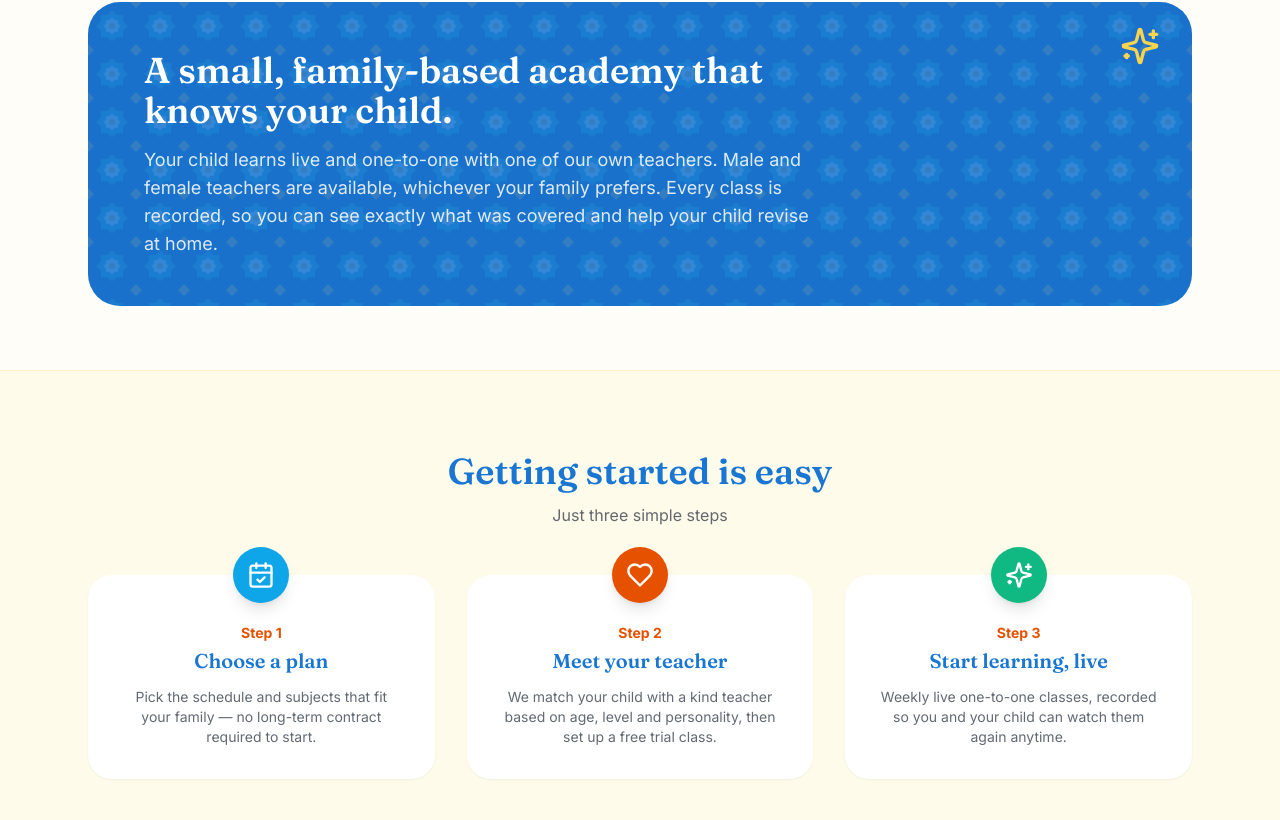
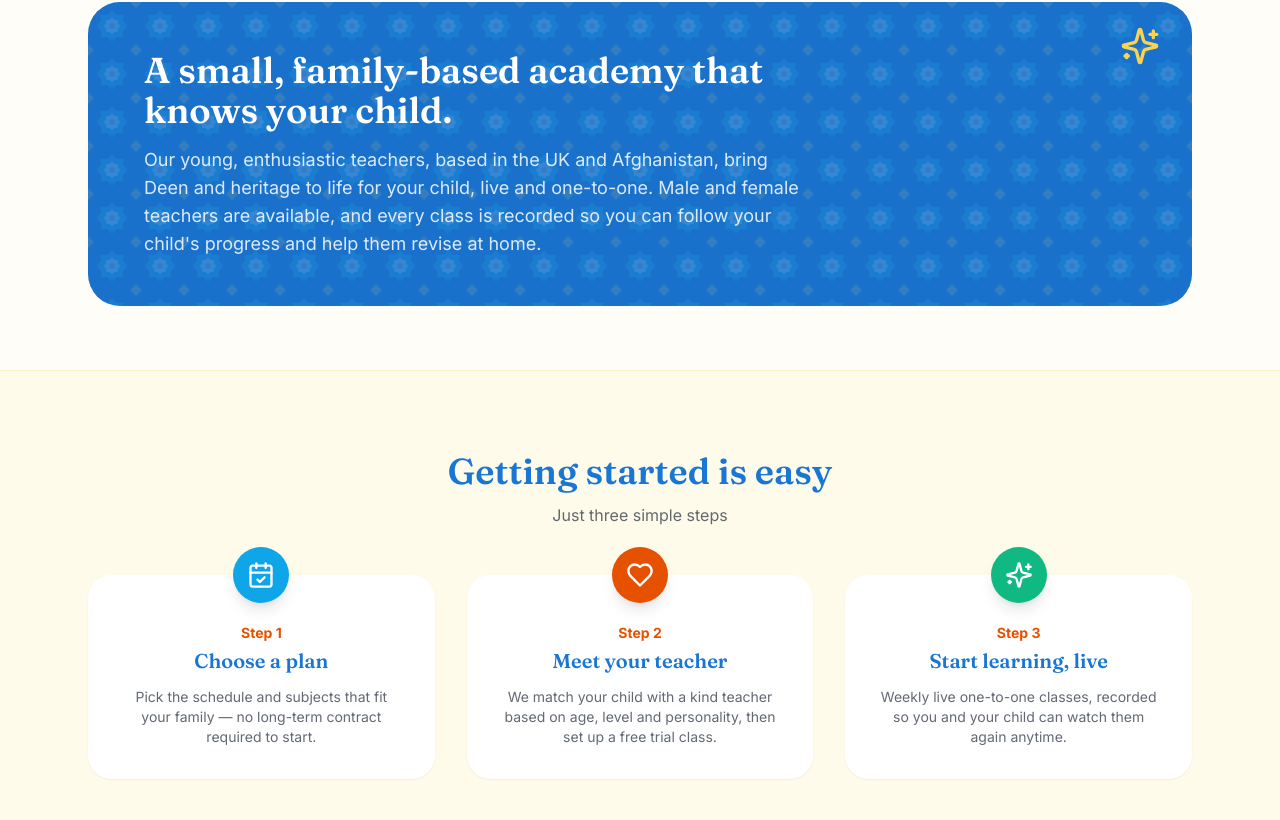
Before and after one commit to SamiHotak26/Taleem-And-Tarbiyah, a Next.js app: page / in a window 1280 px wide. Shown: the part 1619-2439 px from the top of the page. Built offline with nearby package versions, Linux system fonts and the light colour scheme; no server answers.

Commit message:
Update page.tsx

```diff
--- a/app/page.tsx
+++ b/app/page.tsx
@@ -193,10 +193,11 @@ export default function Home() {
       A small, family-based academy that knows your child.
           </h2>
           <p className="relative mt-4 max-w-2xl text-white/85 text-lg">
-                      Your child learns live and one-to-one with one of our own
-            teachers. Male and female teachers are available, whichever
-            your family prefers. Every class is recorded, so you can see
-            exactly what was covered and help your child revise at home.
+                                 Our young, enthusiastic teachers, based in the UK and
+            Afghanistan, bring Deen and heritage to life for your child,
+            live and one-to-one. Male and female teachers are available,
+            and every class is recorded so you can follow your child&apos;s
+            progress and help them revise at home.
           </p>
         </div>
       </section>
```
